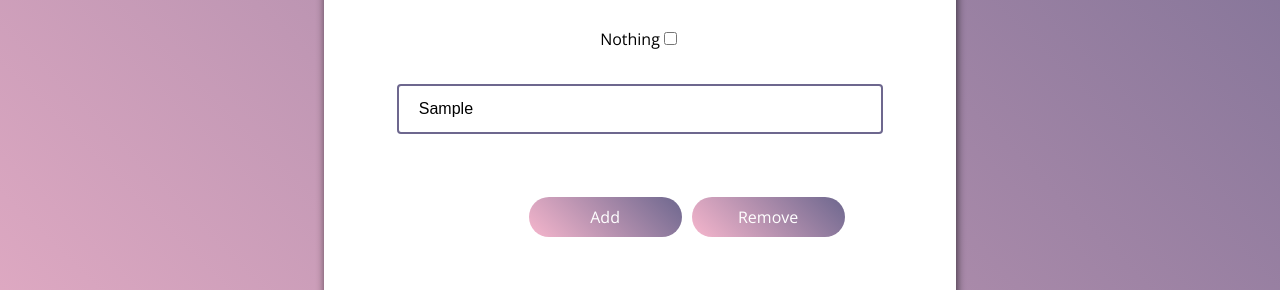
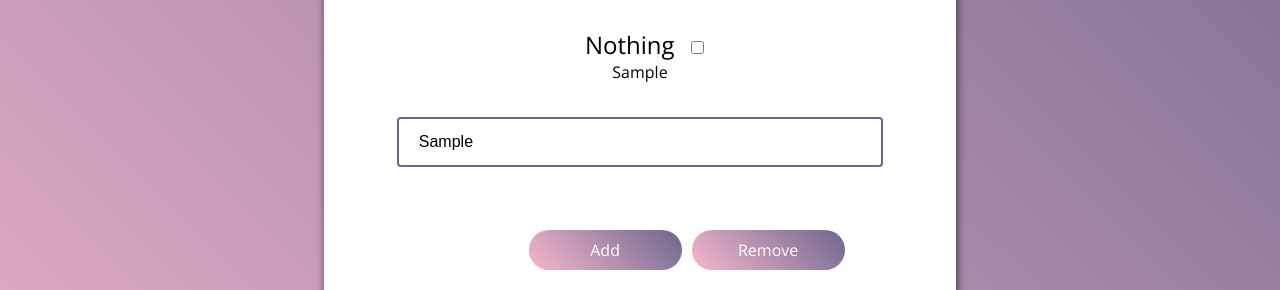
Before and after one commit to weiyuanlee-if/To-Do-List-App, a plain HTML site: page index.html in a window 1280 px wide. Both pictures are taken after typing "Sample" into the empty fields and a click on the button "Add". Shown: the part 510-800 px from the top of the page. Drawn offline with nearby package versions, Linux system fonts and the light colour scheme.

Commit message:
javascript done but a little buggy

```diff
--- a/app.js
+++ b/app.js
@@ -1,3 +1,17 @@
-function AddBtn() {
-document.getElementById("addBtn")
-}
+const doList = document.querySelector(".do-list");
+const inputBox = document.querySelector(".inputbox");
+const addButton = document.querySelector(".addBtn");
+const removeButton = document.querySelector(".removeBtn");
+const doListChild = document.querySelector(".taskitem")
+
+addButton.addEventListener("click", function(){
+const newLi = document.createElement('li');
+const liContent = document.createTextNode(inputBox.value);
+newLi.appendChild(liContent);
+doList.appendChild(newLi);
+});
+
+removeButton.addEventListener("click", function() {
+const parentList = document.querySelector('.do-list');
+parentList.removeChild(parentList.lastElementChild);
+});
--- a/index.html
+++ b/index.html
@@ -15,8 +15,8 @@
             <main id="todolist">
                 <h1 class="title">Things To Do</h1>
 
-            <ul>
-            <li><label for="task1">Nothing</label><input type="checkbox" id="task_completion" name="task1" value="task">
+            <ul class="do-list">
+            <li class="taskitem"><label for="task">Nothing</label><input type="checkbox" class="checkbox" id="checktask1" name="task1" value="task">
             </li>
             </ul>
 
@@ -30,12 +30,12 @@
         <div class="task_buttons">
 
             <div class="addTodo">
-            <button id="addBtn" onclick="AddBtn()">Add
+            <button class="addBtn">Add
             </button>
             </div>
 
             <div class="removeTodo">
-            <button id="removeBtn">Remove</button>
+            <button class="removeBtn">Remove</button>
         </div>
     </div>
 
--- a/style.css
+++ b/style.css
@@ -11,9 +11,10 @@ body {
 
     background: -webkit-linear-gradient(225deg, hsla(249, 16%, 48%, 1) 0%, hsla(339, 78%, 84%, 1) 100%);
 
-    filter: progid: DXImageTransform.Microsoft.gradient( startColorstr="#6d678e", endColorstr="#f6b5cc", GradientType=1 );
+    filter: progid: DXImageTransform.Microsoft.gradient(startColorstr="#6d678e", endColorstr="#f6b5cc", GradientType=1);
 }
-#todolist{
+
+#todolist {
     box-shadow: 1px 2px 8px rgba(0, 0, 0, 0.65);
     text-align: center;
     border-radius: 15px;
@@ -23,9 +24,11 @@ body {
     padding-top: 10%;
     padding-bottom: 15%;
 }
+
 #task_completion {
     outline-color: #F6B5CC;
 }
+
 .inputbox {
     width: 70%;
     font-size: medium;
@@ -35,6 +38,7 @@ body {
     border-radius: 4px;
 
 }
+
 .inputbox:active {
     width: 70%;
     font-size: medium;
@@ -44,6 +48,7 @@ body {
 
     outline-color: #F6B5CC;
 }
+
 .inputbox:hover {
     width: 70%;
     font-size: medium;
@@ -52,6 +57,7 @@ body {
     border-radius: 4px;
     border-color: #F6B5CC;
 }
+
 .inputbox:focus {
     width: 70%;
     font-size: medium;
@@ -61,6 +67,7 @@ body {
     outline-color: #F6B5CC;
 
 }
+
 button {
     background: hsla(249, 16%, 48%, 1);
 
@@ -70,7 +77,7 @@ background: -moz-linear-gradient(225deg, hsla(249, 16%, 48%, 1) 0%, hsla(339, 78
 
     background: -webkit-linear-gradient(225deg, hsla(249, 16%, 48%, 1) 0%, hsla(339, 78%, 84%, 1) 100%);
 
-filter: progid: DXImageTransform.Microsoft.gradient( startColorstr="#6d678e", endColorstr="#f6b5cc", GradientType=1 );
+    filter: progid: DXImageTransform.Microsoft.gradient(startColorstr="#6d678e", endColorstr="#f6b5cc", GradientType=1);
     border-radius: 21px;
     font-family: 'Open Sans', sans-serif;
     font-size: 16px;
@@ -83,11 +90,13 @@ margin-top: 50px;
 
     color: white;
 }
+
 ul {
     list-style-type: none;
     padding: 10px;
     margin-left: 0px;
 }
+
 .task_buttons {
 
     display: flex;
@@ -95,6 +104,15 @@ ul {
     margin-left: 30%;
     padding-left: 10px;
 }
-.task_buttons > div {
+
+.task_buttons>div {
     margin: 5px;
 }
+label {
+    font-size: 1.5em;
+    padding: 0.5em;
+}
+input.checkbox  {
+    width : 1em;
+    height : 1em;
+}
```
Lines whose indentation alone changed are shown as unchanged.
